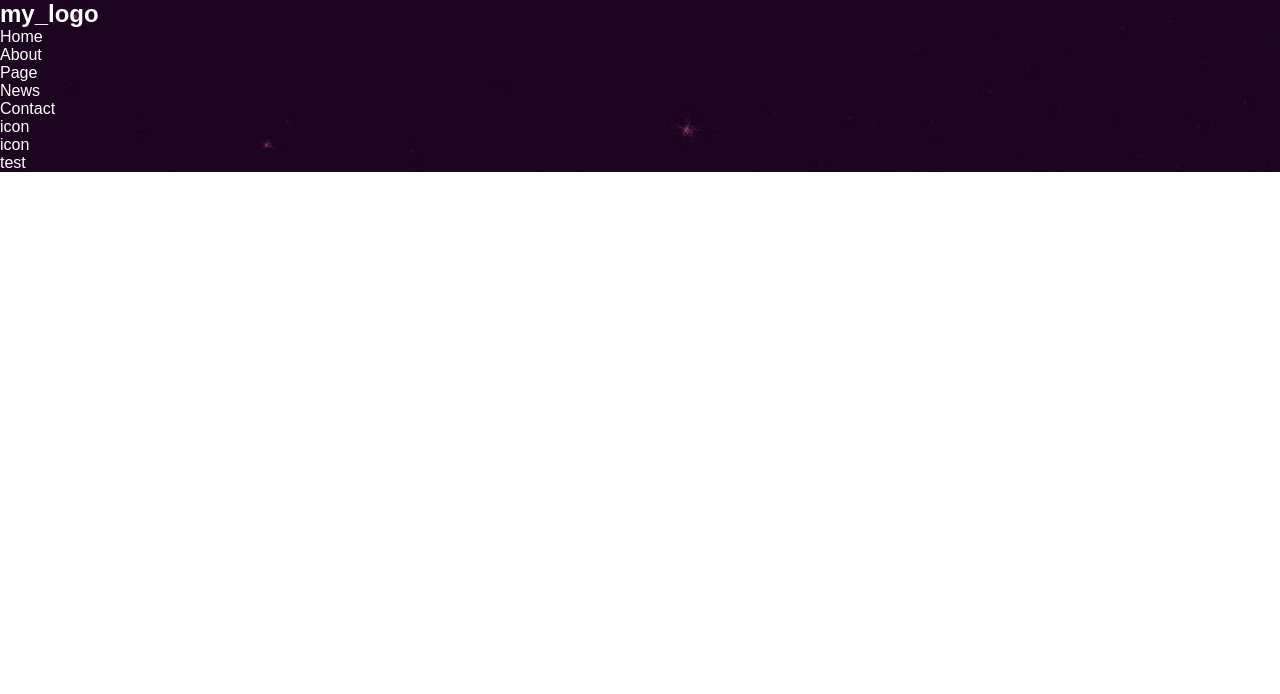
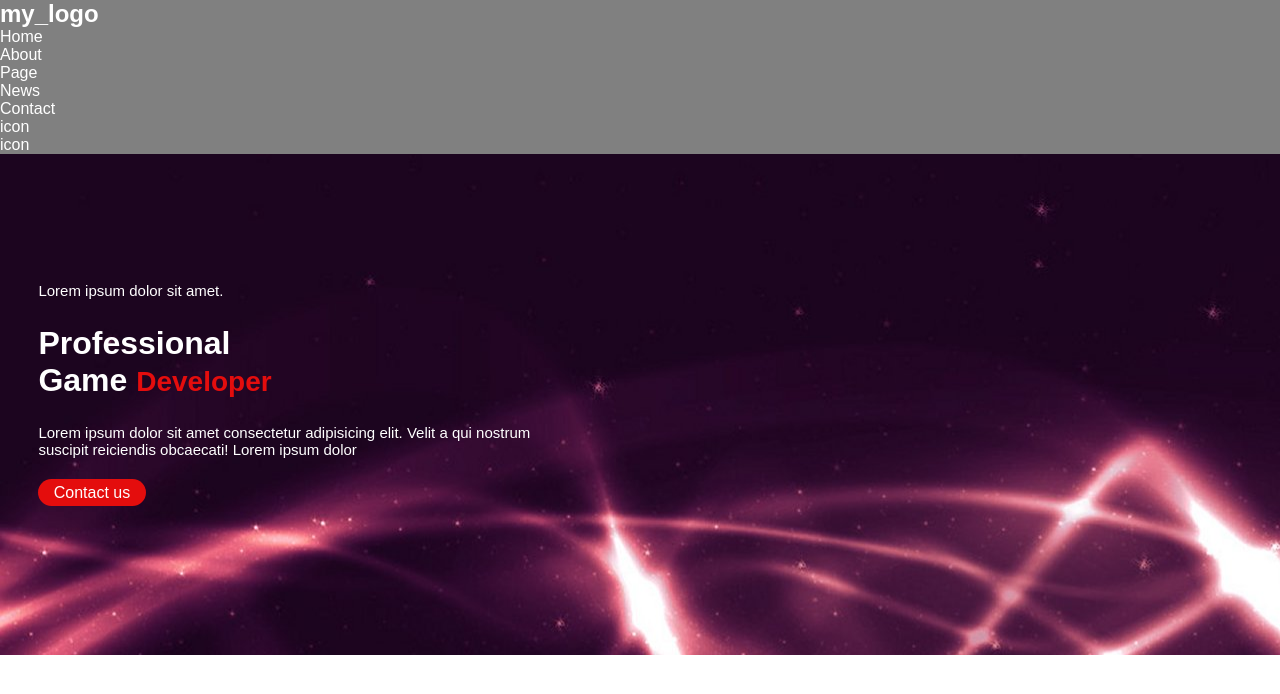
Before and after one commit to Mionja/My_site, a plain HTML site: page index.html in a window 1280 px wide. Drawn offline with Linux system fonts and the light colour scheme.

Commit message:
Vita le banniere

```diff
--- a/CSS/style.css
+++ b/CSS/style.css
@@ -7,14 +7,44 @@ header{
     background-image: url(../IMG/background.jpg);
     color: white;
 }
-header .haut {
-    /*Mbola tedavina e*/
+header a{
+    text-decoration: none;
+    color: white;
+}
+header .haut{
+    background-color: gray;
+}
+header .haut a:hover{
+    text-decoration: underline;
+    color: rgb(228, 13, 13);
 }
 header .haut ul li{
     list-style: none;
 }
-header ul li a{
-    text-decoration: none;
-    color: white;
+/* Modification de la banniere */
+header section.banniere{
+    width: 40%;
+    padding: 10% 3%;
 }
-                                        /*dv,dkvzlvzj,*/
+section.banniere .big{
+    margin:5% 0;
+}
+section.banniere .big h2{
+    font-size: 32px;
+}
+section.banniere h2 b{
+    color: rgb(228, 13, 13);
+    font-size: 28px;
+    font-weight: 700;
+}
+.banniere p{
+    font-size: 15px;
+}
+.contact_banniere {
+    margin: 5% 0%;
+}
+.banniere a{
+    border-radius: 15px;
+    padding: 1% 3%;
+    background-color: rgb(228, 13, 13);
+}
--- a/index.html
+++ b/index.html
@@ -32,12 +32,18 @@
         </section>
         <!-- Banniere de la page -->
         <section class="banniere">
-            <p>test</p>
+            <p>Lorem ipsum dolor sit amet.</p>
+            <div class="big">
+                <h2>Professional</h2>
+                <h2>Game <b>Developer</b></h2>
+            </div>
+            <p>Lorem ipsum dolor sit amet consectetur adipisicing elit. Velit a qui nostrum suscipit reiciendis
+                obcaecati! Lorem ipsum dolor</p>
+            <div class="contact_banniere">
+                <a href="#">Contact us</a>
+            </div>
         </section>
     </header>
-    <script>
-        alert('Hano tay, io fa tsy maintsy manaiky XD');
-    </script>
 
 
 </body>
```
